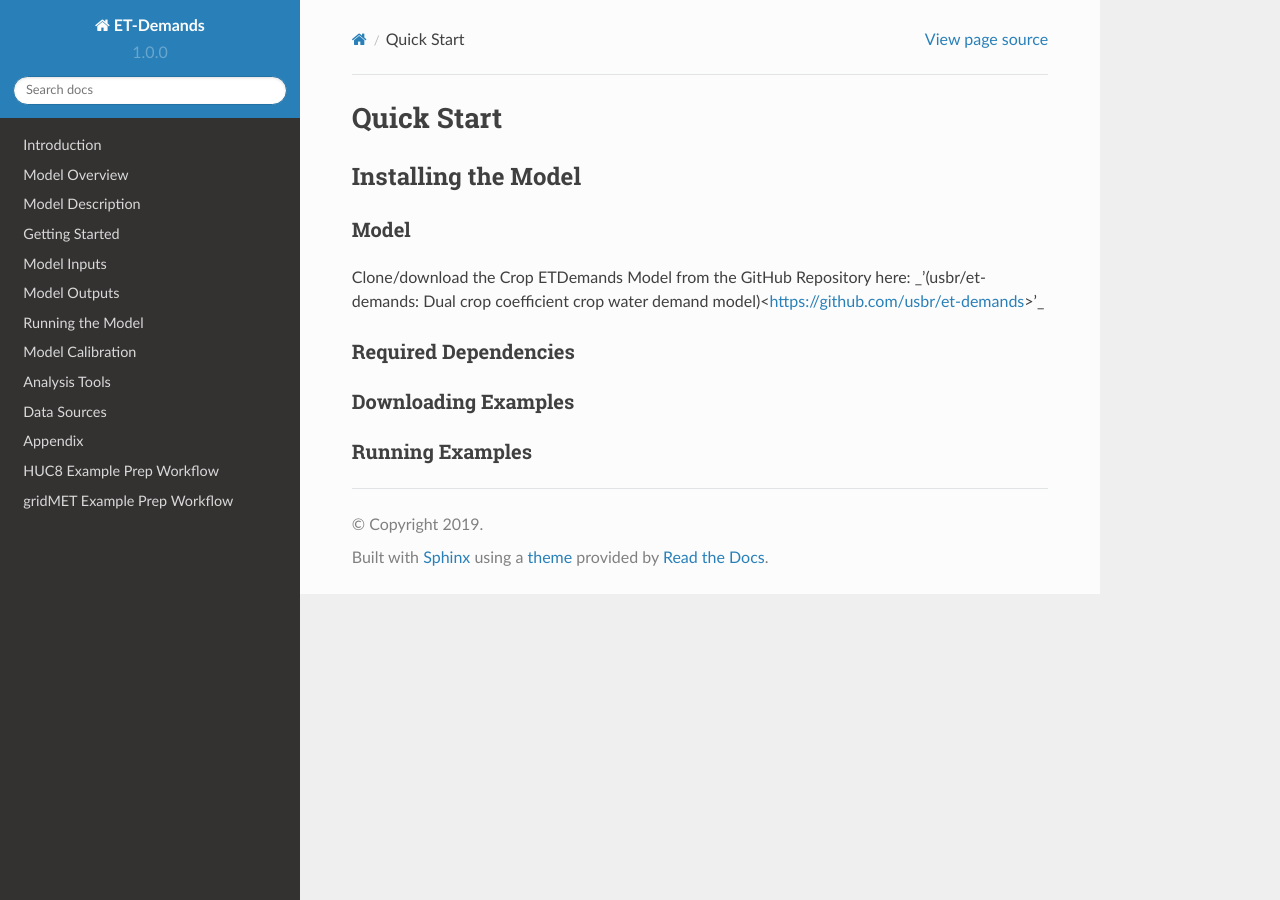
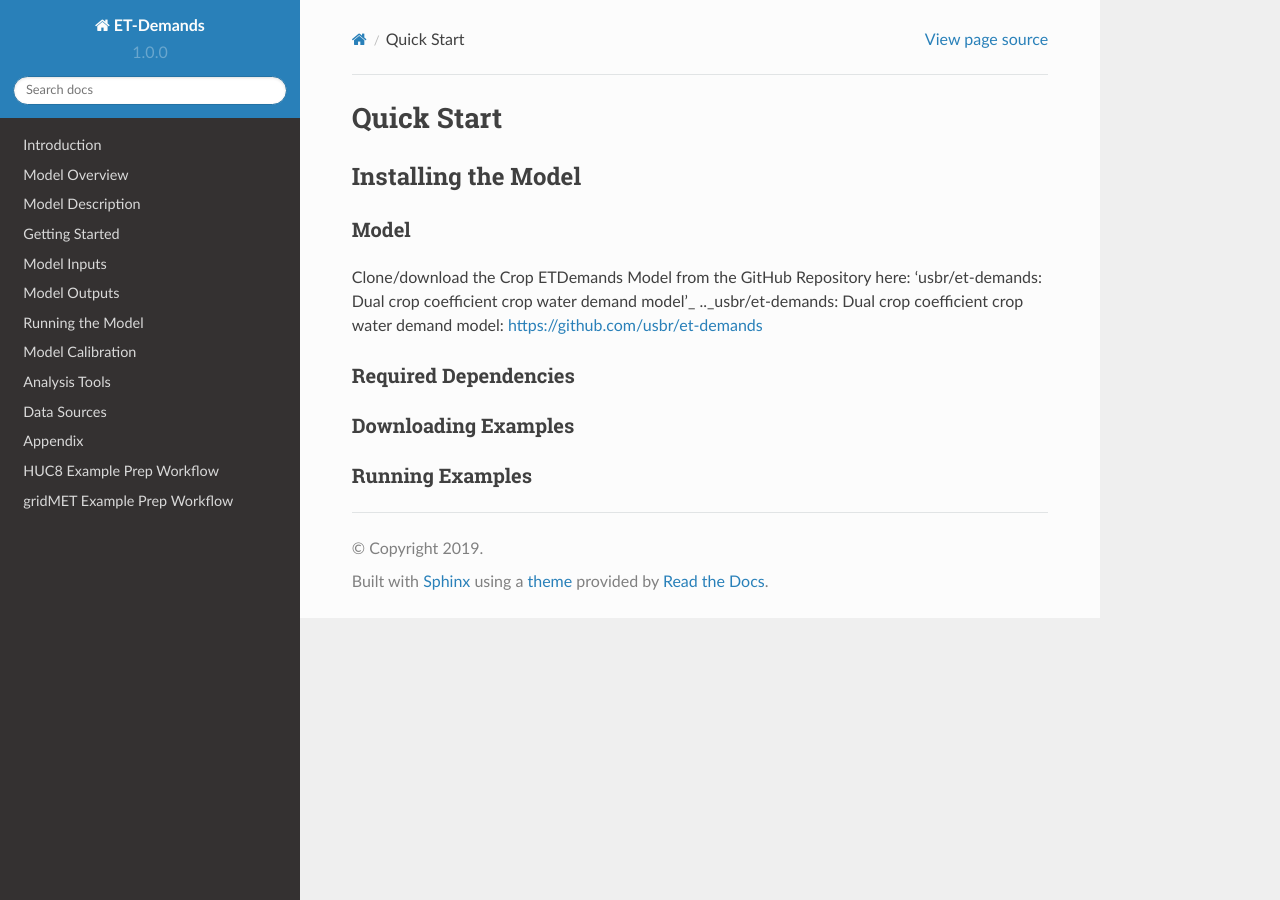
Before and after one commit to DOI-BOR/et-demands, a Sphinx documentation site: the page built from docs/quickstart.rst, in a window 1280 px wide. Built offline with Sphinx 7.4.7 and the Read the Docs theme 2.0.0, drawn with Linux system fonts in a browser that asks for light colours.

Commit message:
test 3 quickstart

```diff
--- a/docs/quickstart.rst
+++ b/docs/quickstart.rst
@@ -7,7 +7,8 @@ Installing the Model
 Model
 ^^^^^
 
-Clone/download the Crop ETDemands Model from the GitHub Repository here: _'(usbr/et-demands: Dual crop coefficient crop water demand model)<https://github.com/usbr/et-demands>'_
+Clone/download the Crop ETDemands Model from the GitHub Repository here: 'usbr/et-demands: Dual crop coefficient crop water demand model'_
+.._usbr/et-demands: Dual crop coefficient crop water demand model: https://github.com/usbr/et-demands
 
 Required Dependencies
 ^^^^^^^^^^^^^^^^^^^^^
```
